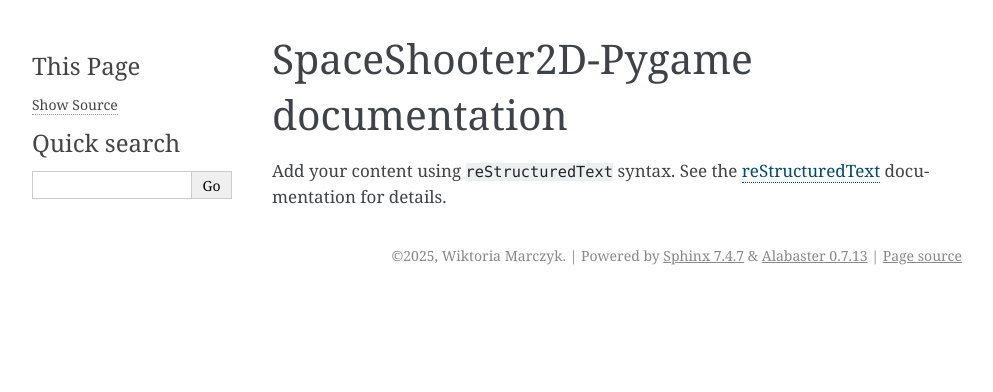
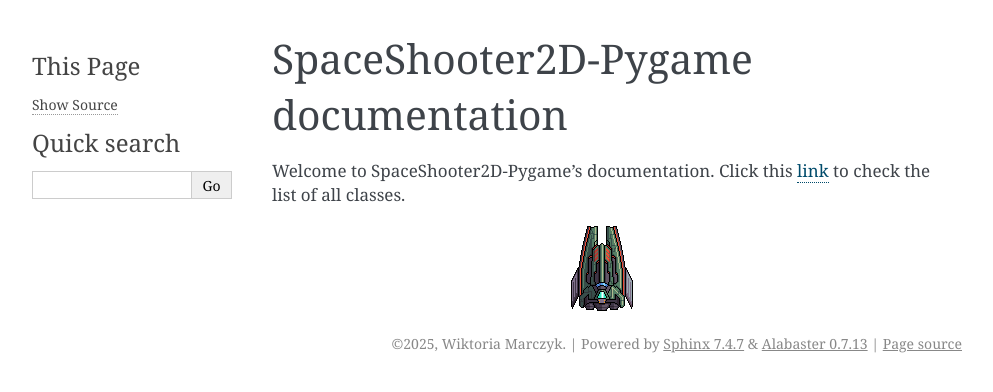
Before and after one commit to wiktoriamarczyk/SpaceShooter2D-Pygame, a Sphinx documentation site: the page built from docs/source/index.rst, in a window 1280 px wide. Shown: the top 392 px of the page, without its empty margins (148-1141 px from the left). Built offline with Sphinx 7.4.7, drawn with Linux system fonts in a browser that asks for light colours.

Commit message:
Change docs index.html

```diff
--- a/docs/source/index.rst
+++ b/docs/source/index.rst
@@ -6,10 +6,16 @@
 SpaceShooter2D-Pygame documentation
 ===================================
 
-Add your content using ``reStructuredText`` syntax. See the
-`reStructuredText <https://www.sphinx-doc.org/en/master/usage/restructuredtext/index.html>`_
-documentation for details.
+Welcome to SpaceShooter2D-Pygame's documentation.
+Click this
+`link <modules.html>`_
+to check the list of all classes.
 
+.. image:: _static/boss.png
+   :alt: Boss character
+   :height: 90px
+   :width: 90px
+   :align: center
 
 .. toctree::
    :maxdepth: 2
```
Also changed, not shown: docs/source/_static/bomb-ship.png (added), docs/source/_static/boss.png (added), docs/source/_static/ship.png (added).
